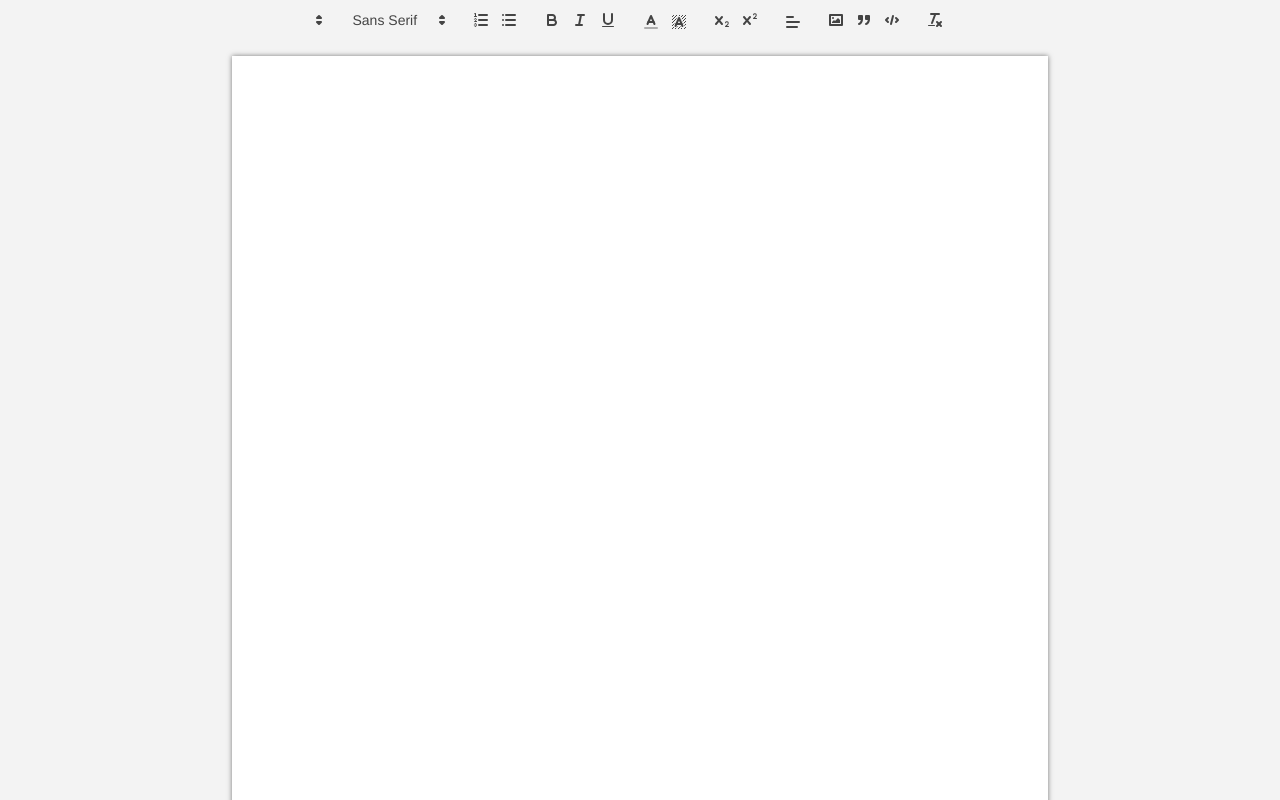
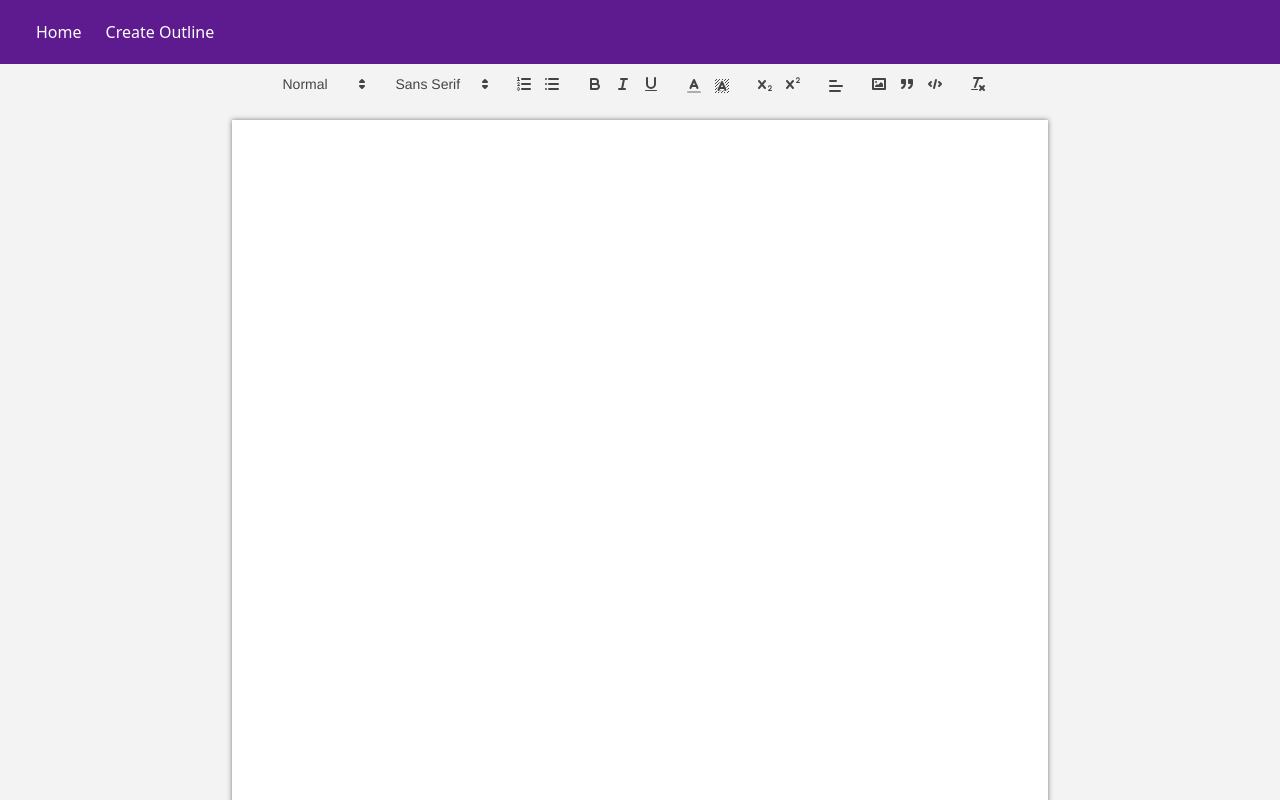
Before and after one commit to grantpan23/course-outline-manager, a React (Create React App) app in the folder frontend/: page /create in a window 1280 px wide. Shown: the top 800 px of the page. Built offline with nearby package versions, Linux system fonts and the light colour scheme.

Commit message:
added nav bar styling and routing

```diff
--- a/frontend/src/App.jsx
+++ b/frontend/src/App.jsx
@@ -1,8 +1,29 @@
 
 import CreateOutline from "./createOutline";
+import Home from "./home";
+import { Link, Route, Routes} from "react-router-dom";
 
 function App() {
-  return <CreateOutline />
+  return (
+    <>
+    <nav>
+      <ul>
+        <li><Link to= "/"> Home </Link> </li>
+        <li><Link to= "/create"> Create Outline </Link> </li>
+      </ul>
+    </nav>
+      <Routes>
+
+      <Route path= "/" element={<Home />} />
+      <Route path= "/create" element={<CreateOutline />} />
+      </Routes>
+    </>
+
+
+
+  )
+
+
 }
 
 export default App;
--- a/frontend/src/createOutline.js
+++ b/frontend/src/createOutline.js
@@ -3,7 +3,7 @@ import Quill from "quill"
 import "quill/dist/quill.snow.css"
 
 const TOOLBAR_OPTIONS = [
- [{HEADER :[1,2,3,4,5,6,false]}],
+ [{header :[1,2,3,4,5,6,false]}],
  [{font: []}],
  [{list: "ordered"}, {list: "bullet"}],
  ["bold", "italic", "underline"],
--- /dev/null
+++ b/frontend/src/home.js
@@ -0,0 +1,4 @@
+export default function Home() {
+
+    return <h1> Welcome to your Course Outline Manger </h1>
+}
--- a/frontend/src/index.js
+++ b/frontend/src/index.js
@@ -1,11 +1,11 @@
 import React from 'react';
 import ReactDOM from 'react-dom/client';
-
 import App from './App';
 import Login from './login';
 import 'bootstrap/dist/css/bootstrap.min.css';
-import CreateOutline from './createOutline';
 import "./styles.css"
+import {BrowserRouter } from "react-router-dom";
+
 
 
 const root = ReactDOM.createRoot(document.getElementById('root'));
@@ -13,7 +13,10 @@ const root = ReactDOM.createRoot(document.getElementById('root'));
 
 root.render(
   <React.StrictMode>
-    <CreateOutline />
+    <BrowserRouter>
+      <App />
+    </BrowserRouter>
+
   </React.StrictMode>
 );
 
--- a/frontend/src/styles.css
+++ b/frontend/src/styles.css
@@ -1,6 +1,6 @@
-*, *::before, *::after {
+ *{
 
-    box-sizing: border-box
+    box-sizing: border-box;
 }
 
 body {
@@ -8,6 +8,45 @@ body {
     background-color:  #f3f3f3;
     margin:0;
 }
+nav{
+
+    background-color: rgb(94, 26, 143);
+    color: white;
+    display: flex;
+    justify-content: space-between;
+    align-items: stretch;
+    gap: 2rem;
+    padding: 0 1rem;
+
+}
+nav ul {
+    padding: 1rem;
+    margin: 0;
+    list-style: none;
+    display: flex;
+    gap: 1rem;
+
+}
+nav a {
+
+    color:inherit;
+    text-decoration: none;
+    height: 100%;
+    display:flex ;
+    align-items: center;
+    padding: .25rem;
+
+}
+nav li.active {
+
+    background-color: rgb(117, 76, 147);
+}
+nav li:hover {
+    color: white;
+    background-color: rgb(187, 134, 224);
+}
+
+
 
 .container .ql-editor {
     width: 8.5in;
```
